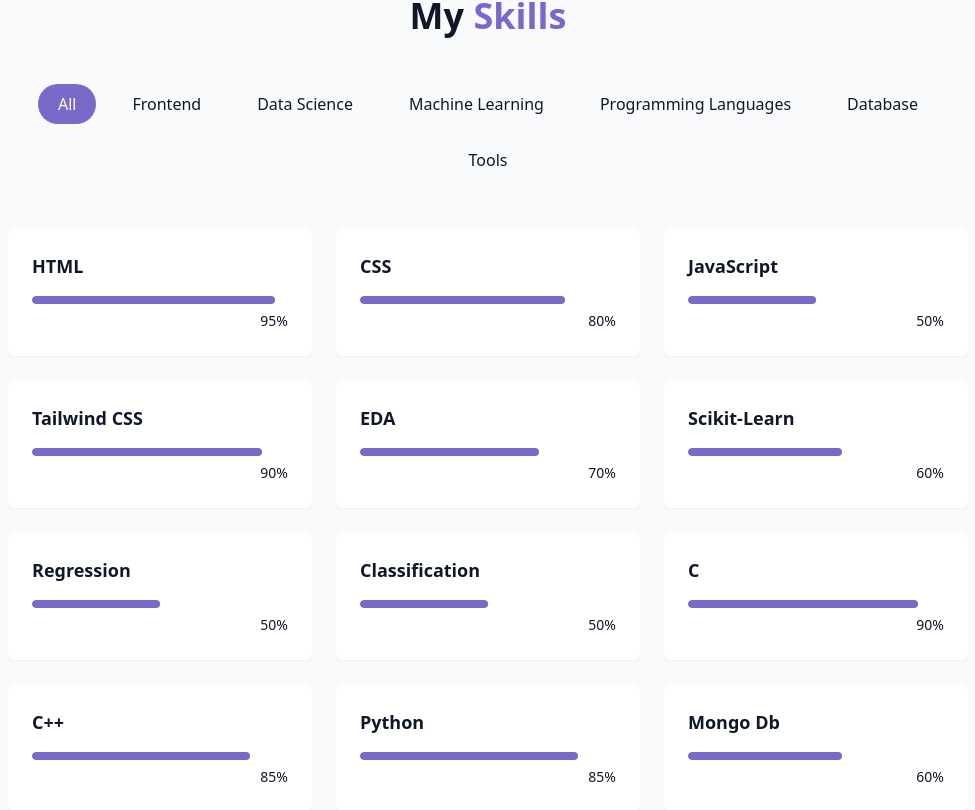
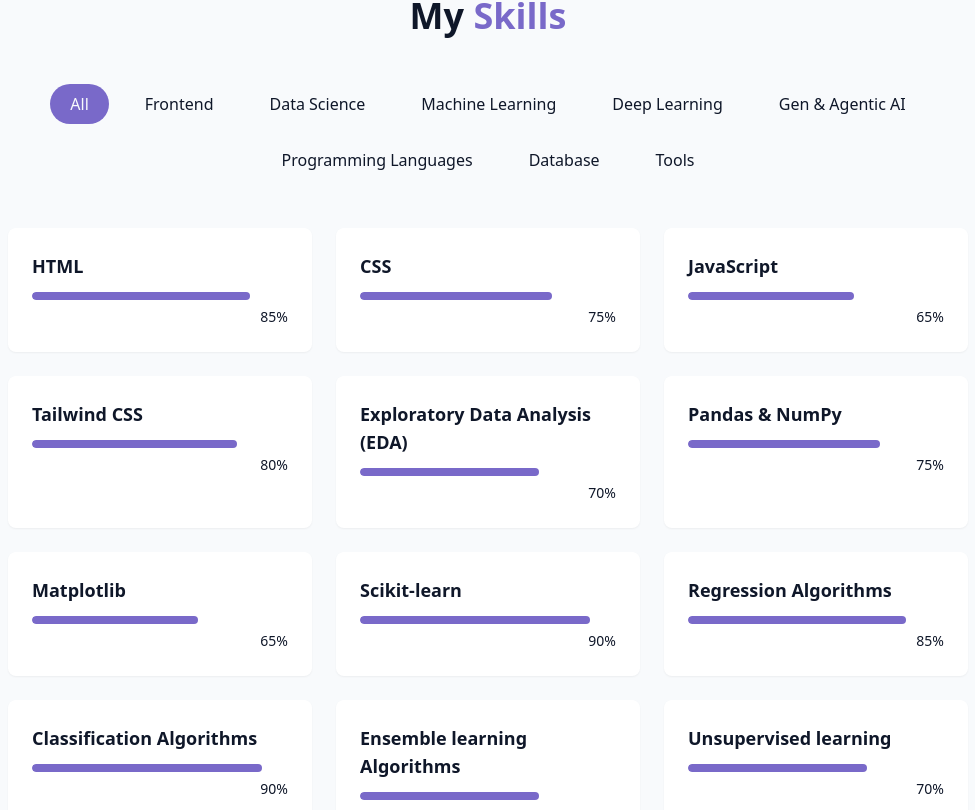
Before and after one commit to jadonvansh2005/My-react-portfolio, a React (Vite) app: page / in a window 1280 px wide. Shown: the part 1603-2413 px from the top of the page, without its empty margins (152-1127 px from the left). Built offline with nearby package versions, Linux system fonts and the light colour scheme.

Commit message:
Update SkillsSection.jsx

```diff
--- a/src/components/SkillsSection.jsx
+++ b/src/components/SkillsSection.jsx
@@ -3,35 +3,66 @@
 
 const skills = [
   // Frontend
-  { name: "HTML", level: 95, category: "frontend" },
-  { name: "CSS", level: 80, category: "frontend" },
-  { name: "JavaScript", level: 50, category: "frontend" },
-  { name: "Tailwind CSS", level: 90, category: "frontend" },
+  { name: "HTML", level: 85, category: "Frontend" },
+  { name: "CSS", level: 75, category: "Frontend" },
+  { name: "JavaScript", level: 65, category: "Frontend" },
+  { name: "Tailwind CSS", level: 80, category: "Frontend" },
+
+  // Data Science
+  { name: "Exploratory Data Analysis (EDA)", level: 70, category: "Data Science" },
+  { name: "Pandas & NumPy", level: 75, category: "Data Science" },
+  { name: "Matplotlib", level: 65, category: "Data Science" },
+
+  // Machine Learning
+  { name: "Scikit-learn", level: 90, category: "Machine Learning" },
+  { name: "Regression Algorithms", level: 85, category: "Machine Learning" },
+  { name: "Classification Algorithms", level: 90, category: "Machine Learning" },
+  { name: "Ensemble learning Algorithms", level: 70, category: "Machine Learning" },
+  { name: "Unsupervised learning", level: 70, category: "Machine Learning" },
+
+  // Deep Learning
+  { name: "Tensorflow", level: 70, category: "Deep Learning" },
+  { name: "Keras", level: 70, category: "Deep Learning" },
+  { name: "Pytorch", level: 70, category: "Deep Learning" },
+  { name: "Neural Networks", level: 70, category: "Deep Learning" },
+  { name: "Transformers", level: 70, category: "Deep Learning" },
 
 
-  // Data Science & Machine Learning
-  { name: "EDA", level: 70, category: "Data Science" },
-  { name: "Scikit-Learn", level: 60, category: "Machine Learning" },
-  { name: "Regression", level: 50, category: "Machine Learning" },
-  { name: "Classification", level: 50, category: "Machine Learning" },
+  // Gen & Agentic AI
+  { name: "Langchain", level: 70, category: "Gen AI" },
+  { name: "LLMs", level: 70, category: "Gen AI" },
+  { name: "AI Prompts", level: 70, category: "Gen AI" },
+  { name: "RAG Models", level: 70, category: "Gen AI" },
+  { name: "Agents", level: 70, category: "Agentic AI" },
+
 
   // Programming Languages
-  { name: "C", level: 90, category: "Programming Languages" },
-  { name: "C++", level: 85, category: "Programming Languages" },
-  { name: "Python", level: 85, category: "Programming Languages" },
+  { name: "C", level: 80, category: "Programming Languages" },
+  { name: "C++", level: 75, category: "Programming Languages" },
+  { name: "Python", level: 80, category: "Programming Languages" },
 
   // Database
-  { name: "Mongo Db", level: 60, category: "Database" },
+  { name: "MongoDB", level: 60, category: "Database" },
 
   // Tools
-  { name: "Git/GitHub", level: 70, category: "tools" },
-  { name: "jupyter", level: 90, category: "tools" },
-  { name: "Figma", level: 70, category: "tools" },
-  { name: "VS Code", level: 95, category: "tools" },
-  { name: "Excel", level: 70, category: "tools" },
+  { name: "Git & GitHub", level: 70, category: "Tools" },
+  { name: "Jupyter Notebook", level: 85, category: "Tools" },
+  { name: "Figma (UI basics)", level: 65, category: "Tools" },
+  { name: "VS Code", level: 90, category: "Tools" },
+  { name: "Microsoft Excel", level: 65, category: "Tools" },
 ];
 
-const categories = ["all", "frontend", "Data Science", "Machine Learning", "Programming Languages", "Database", "tools"];
+const categories = [
+  "all",
+  "Frontend",
+  "Data Science",
+  "Machine Learning",
+  "Deep learning",
+  "Gen & Agentic AI",
+  "Programming Languages",
+  "Database",
+  "Tools",
+];
 
 export const SkillsSection = () => {
   const [activeCategory, setActiveCategory] = useState("all");
@@ -39,23 +70,24 @@
   const filteredSkills = skills.filter(
     (skill) => activeCategory === "all" || skill.category === activeCategory
   );
+
   return (
     <section id="skills" className="py-24 px-4 relative bg-secondary/30">
       <div className="container mx-auto max-w-5xl">
         <h2 className="text-3xl md:text-4xl font-bold mb-12 text-center">
-          My <span className="text-primary"> Skills</span>
+          My <span className="text-primary">Skills</span>
         </h2>
 
         <div className="flex flex-wrap justify-center gap-4 mb-12">
-          {categories.map((category, key) => (
+          {categories.map((category) => (
             <button
-              key={key}
+              key={category}
               onClick={() => setActiveCategory(category)}
               className={cn(
                 "px-5 py-2 rounded-full transition-colors duration-300 capitalize",
                 activeCategory === category
                   ? "bg-primary text-primary-foreground"
-                  : "bg-secondary/70 text-forefround hover:bd-secondary"
+                  : "bg-secondary/70 text-foreground hover:bg-secondary"
               )}
             >
               {category}
@@ -64,18 +96,19 @@
         </div>
 
         <div className="grid grid-cols-1 sm:grid-cols-2 lg:grid-cols-3 gap-6">
-          {filteredSkills.map((skill, key) => (
+          {filteredSkills.map((skill) => (
             <div
-              key={key}
+              key={skill.name}
               className="bg-card p-6 rounded-lg shadow-xs card-hover"
             >
-              <div className="text-left mb-4">
-                <h3 className="font-semibold text-lg"> {skill.name}</h3>
+              <div className="text-left mb-3">
+                <h3 className="font-semibold text-lg">{skill.name}</h3>
               </div>
+
               <div className="w-full bg-secondary/50 h-2 rounded-full overflow-hidden">
                 <div
-                  className="bg-primary h-2 rounded-full origin-left animate-[grow_1.5s_ease-out]"
-                  style={{ width: skill.level + "%" }}
+                  className="bg-primary h-2 rounded-full origin-left animate-[grow_1.2s_ease-out]"
+                  style={{ width: `${skill.level}%` }}
                 />
               </div>
 
```
